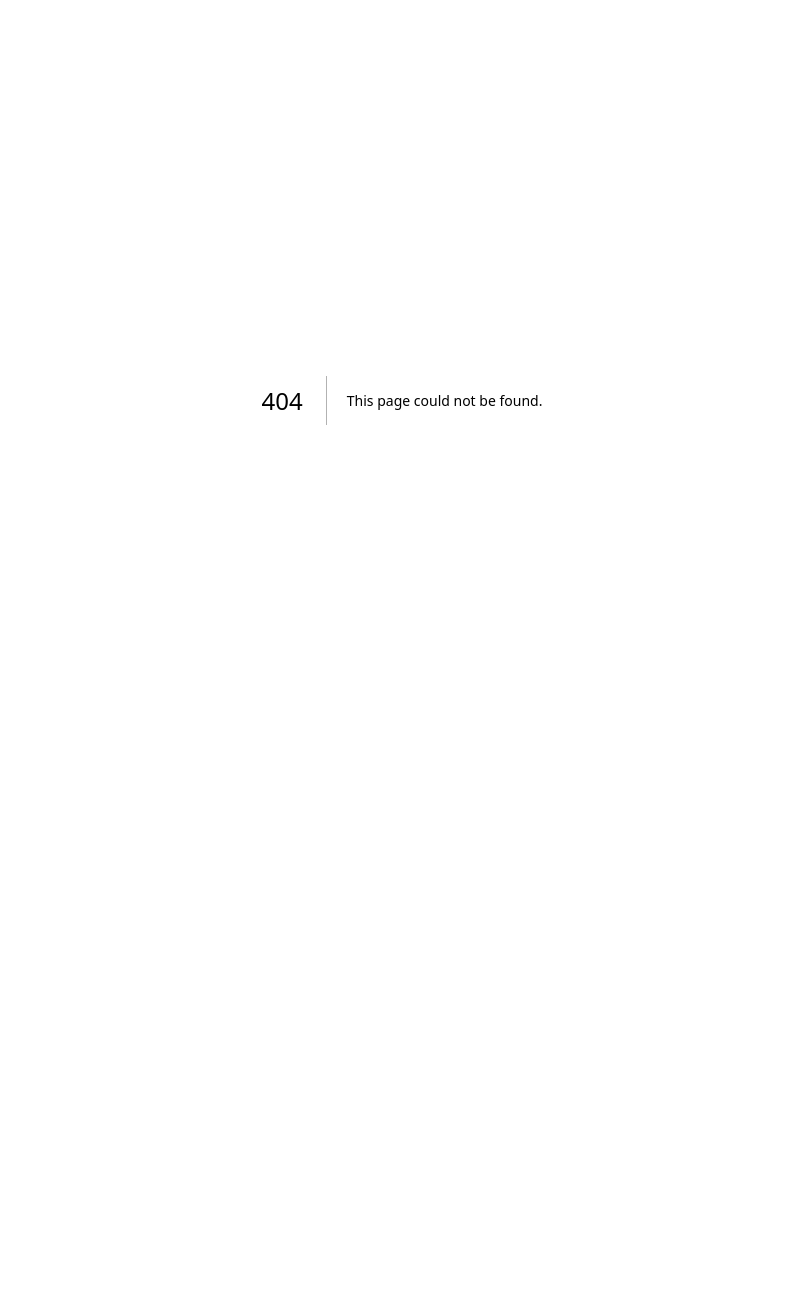
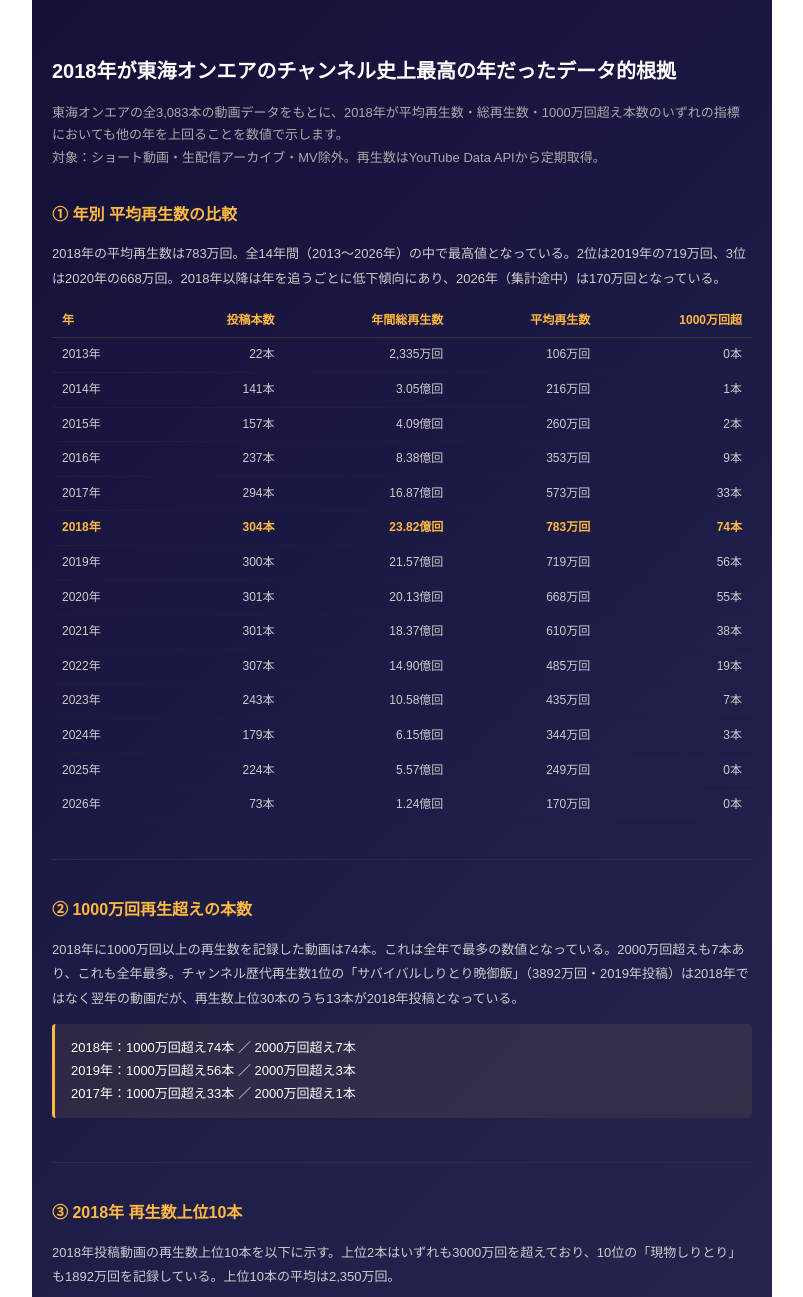
Before and after one commit to YRYK1985/tokai-battle, a Next.js app: page /analysis-2018 in a window 1280 px wide. Before the commit this address had no page. Shown: the top 1297 px of the page, without its empty margins (238-1041 px from the left). Before the commit the page ends 800 px from the top, so only its background shows below. Built offline with nearby package versions, Linux system fonts and the light colour scheme.

Commit message:
feat: add ranking-hits, ranking-keywords, analysis-2018 articles

```diff
--- /dev/null
+++ b/app/analysis-2018/page.js
@@ -0,0 +1,150 @@
+import { FILTERED_VIDEOS } from '../../lib/videos';
+import Link from 'next/link';
+
+export const metadata = {
+  title: '2018年が東海オンエアのチャンネル史上最高の年だったデータ的根拠 | 東海オンエア 動画バトル',
+  description: '東海オンエアの2018年の動画データを詳細に分析。平均再生数783万回・1000万回超え動画74本・総再生数23.8億回など、数値の観点からチャンネルのピーク年を検証するデータ記事です。',
+};
+
+function formatMan(n) {
+  if (n >= 100000000) return (Math.floor(n / 1000000) / 100).toFixed(2) + '億';
+  return Math.floor(n / 10000).toLocaleString() + '万';
+}
+
+export default function Analysis2018Page() {
+  const allVideos = FILTERED_VIDEOS;
+
+  // 年別集計
+  const byYear = {};
+  allVideos.forEach((v) => {
+    if (!byYear[v.year]) byYear[v.year] = { total: 0, count: 0, videos: [] };
+    byYear[v.year].total += v.views;
+    byYear[v.year].count++;
+    byYear[v.year].videos.push(v);
+  });
+
+  const years = Object.keys(byYear).sort();
+  const avgByYear = years.map((y) => ({
+    year: y,
+    avg: byYear[y].total / byYear[y].count,
+    total: byYear[y].total,
+    count: byYear[y].count,
+    over10M: byYear[y].videos.filter((v) => v.views >= 10000000).length,
+    over20M: byYear[y].videos.filter((v) => v.views >= 20000000).length,
+  }));
+
+  const v2018 = byYear[2018].videos;
+  const top10_2018 = [...v2018].sort((a, b) => b.views - a.views).slice(0, 10);
+  const avg2018 = byYear[2018].total / byYear[2018].count;
+
+  const s = {
+    page: { maxWidth: '700px', margin: '0 auto', padding: '40px 20px', color: '#ccc', fontFamily: '"Hiragino Sans","Hiragino Kaku Gothic ProN","Yu Gothic Medium",sans-serif', lineHeight: '1.8', background: 'linear-gradient(135deg,#141038,#1f1f4a,#2a2a4e)', minHeight: '100vh' },
+    h1: { fontSize: '20px', fontWeight: 700, color: '#fff', marginBottom: '8px' },
+    lead: { fontSize: '13px', color: '#aaa', marginBottom: '32px', lineHeight: 1.7 },
+    section: { marginBottom: '36px', paddingBottom: '28px', borderBottom: '1px solid #2a2a4a' },
+    h2: { fontSize: '16px', fontWeight: 700, color: '#ffb840', marginBottom: '12px' },
+    body: { fontSize: '13px', color: '#ccc', lineHeight: 1.9, marginBottom: '12px' },
+    highlight: { background: 'rgba(255,184,64,0.08)', borderLeft: '3px solid #ffb840', padding: '12px 16px', borderRadius: '4px', fontSize: '13px', color: '#fff', marginBottom: '16px' },
+    table: { width: '100%', borderCollapse: 'collapse', fontSize: '12px', marginBottom: '8px' },
+    th: { padding: '6px 10px', borderBottom: '1px solid #333', color: '#ffb840', fontWeight: 700, textAlign: 'right' },
+    thL: { padding: '6px 10px', borderBottom: '1px solid #333', color: '#ffb840', fontWeight: 700, textAlign: 'left' },
+    td: { padding: '6px 10px', borderBottom: '1px solid #1e1e3a', textAlign: 'right', color: '#ccc' },
+    tdL: { padding: '6px 10px', borderBottom: '1px solid #1e1e3a', textAlign: 'left', color: '#ccc' },
+    tdHL: { padding: '6px 10px', borderBottom: '1px solid #1e1e3a', textAlign: 'right', color: '#ffb840', fontWeight: 700 },
+    tdLHL: { padding: '6px 10px', borderBottom: '1px solid #1e1e3a', textAlign: 'left', color: '#ffb840', fontWeight: 700 },
+    link: { color: '#bbb', textDecoration: 'none' },
+    backLink: { color: '#ffb840', fontSize: '14px', textDecoration: 'none', display: 'inline-block', marginTop: '32px' },
+  };
+
+  return (
+    <div style={s.page}>
+      <h1 style={s.h1}>2018年が東海オンエアのチャンネル史上最高の年だったデータ的根拠</h1>
+      <p style={s.lead}>
+        東海オンエアの全{allVideos.length.toLocaleString()}本の動画データをもとに、2018年が平均再生数・総再生数・1000万回超え本数のいずれの指標においても他の年を上回ることを数値で示します。<br />
+        対象：ショート動画・生配信アーカイブ・MV除外。再生数はYouTube Data APIから定期取得。
+      </p>
+
+      <div style={s.section}>
+        <h2 style={s.h2}>① 年別 平均再生数の比較</h2>
+        <p style={s.body}>
+          2018年の平均再生数は783万回。全14年間（2013〜2026年）の中で最高値となっている。2位は2019年の719万回、3位は2020年の668万回。2018年以降は年を追うごとに低下傾向にあり、2026年（集計途中）は170万回となっている。
+        </p>
+        <table style={s.table}>
+          <thead>
+            <tr>
+              <th style={s.thL}>年</th>
+              <th style={s.th}>投稿本数</th>
+              <th style={s.th}>年間総再生数</th>
+              <th style={s.th}>平均再生数</th>
+              <th style={s.th}>1000万回超</th>
+            </tr>
+          </thead>
+          <tbody>
+            {avgByYear.map((d) => (
+              <tr key={d.year}>
+                <td style={d.year === '2018' ? s.tdLHL : s.tdL}>{d.year}年</td>
+                <td style={d.year === '2018' ? s.tdHL : s.td}>{d.count}本</td>
+                <td style={d.year === '2018' ? s.tdHL : s.td}>{formatMan(d.total)}回</td>
+                <td style={d.year === '2018' ? s.tdHL : s.td}>{formatMan(d.avg)}回</td>
+                <td style={d.year === '2018' ? s.tdHL : s.td}>{d.over10M}本</td>
+              </tr>
+            ))}
+          </tbody>
+        </table>
+      </div>
+
+      <div style={s.section}>
+        <h2 style={s.h2}>② 1000万回再生超えの本数</h2>
+        <p style={s.body}>
+          2018年に1000万回以上の再生数を記録した動画は74本。これは全年で最多の数値となっている。2000万回超えも7本あり、これも全年最多。チャンネル歴代再生数1位の「サバイバルしりとり晩御飯」（3892万回・2019年投稿）は2018年ではなく翌年の動画だが、再生数上位30本のうち13本が2018年投稿となっている。
+        </p>
+        <div style={s.highlight}>
+          2018年：1000万回超え74本 ／ 2000万回超え7本<br />
+          2019年：1000万回超え56本 ／ 2000万回超え3本<br />
+          2017年：1000万回超え33本 ／ 2000万回超え1本
+        </div>
+      </div>
+
+      <div style={s.section}>
+        <h2 style={s.h2}>③ 2018年 再生数上位10本</h2>
+        <p style={s.body}>
+          2018年投稿動画の再生数上位10本を以下に示す。上位2本はいずれも3000万回を超えており、10位の「現物しりとり」も1892万回を記録している。上位10本の平均は{formatMan(top10_2018.reduce((s, v) => s + v.views, 0) / 10)}回。
+        </p>
+        <table style={s.table}>
+          <thead>
+            <tr>
+              <th style={s.thL}>順位</th>
+              <th style={s.thL}>動画タイトル</th>
+              <th style={s.th}>再生数</th>
+            </tr>
+          </thead>
+          <tbody>
+            {top10_2018.map((v, i) => (
+              <tr key={v.id}>
+                <td style={{ ...s.tdL, width: '36px', color: '#ffb840', fontWeight: 700 }}>{i + 1}</td>
+                <td style={s.tdL}>
+                  <Link href={`/video/${v.id}`} style={s.link}>
+                    {v.title.length > 38 ? v.title.slice(0, 38) + '…' : v.title}
+                  </Link>
+                </td>
+                <td style={s.td}>{formatMan(v.views)}回</td>
+              </tr>
+            ))}
+          </tbody>
+        </table>
+      </div>
+
+      <div style={s.section}>
+        <h2 style={s.h2}>④ 2018年の年間総再生数</h2>
+        <p style={s.body}>
+          2018年の年間総再生数は{formatMan(byYear[2018].total)}回で、全年中最高値。2位の2019年（{formatMan(byYear[2019].total)}回）を約2億2000万回上回っている。2018年の投稿本数は304本で、300本台の年の中で最も平均再生数が高い。
+        </p>
+        <p style={s.body}>
+          チャンネル全体の累計再生数{formatMan(allVideos.reduce((s, v) => s + v.views, 0))}回のうち、2018年1年間だけで{(byYear[2018].total / allVideos.reduce((s, v) => s + v.views, 0) * 100).toFixed(1)}%を占めている。
+        </p>
+      </div>
+
+      <Link href="/" style={s.backLink}>← トップに戻る</Link>
+    </div>
+  );
+}
--- a/components/TokaiVote.jsx
+++ b/components/TokaiVote.jsx
@@ -449,6 +449,8 @@ export default function TokaiVote() {
           <a href="/ranking-hits" style={{ color: "#666", textDecoration: "none", fontSize: "12px" }}>平均2倍超え動画</a>
           <span style={{ color: "#444", margin: "0 8px" }}>|</span>
           <a href="/ranking-keywords" style={{ color: "#666", textDecoration: "none", fontSize: "12px" }}>キーワード別データ</a>
+          <span style={{ color: "#444", margin: "0 8px" }}>|</span>
+          <a href="/analysis-2018" style={{ color: "#666", textDecoration: "none", fontSize: "12px" }}>2018年データ分析</a>
         </p>
       </div>
 
```
